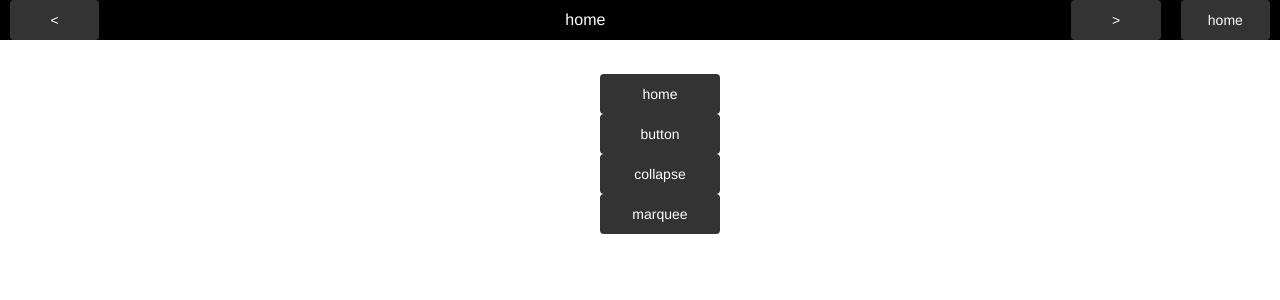
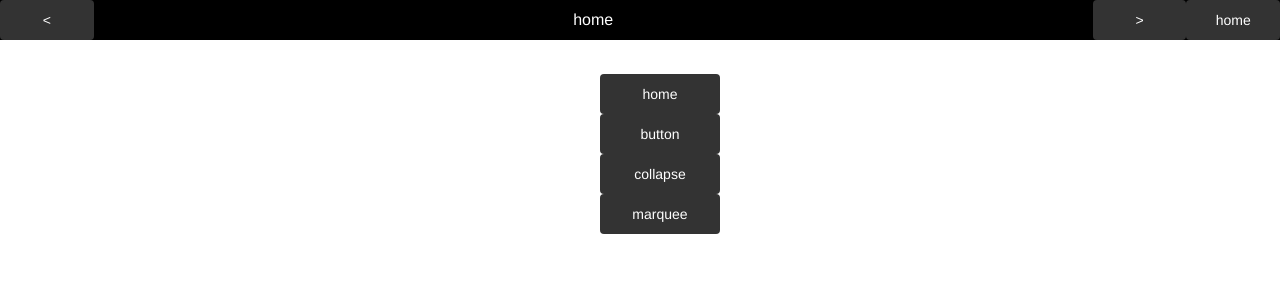
Before and after one commit to musi1024/vue-work-box, a Vue app: page /marquee in a window 1280 px wide. Shown: the top 300 px of the page. Built offline with nearby package versions, Linux system fonts and the light colour scheme.

Commit message:
modify button

```diff
--- a/src/components/BaseButton.vue
+++ b/src/components/BaseButton.vue
@@ -36,23 +36,21 @@ export default {
 
 <style lang="scss" scoped>
 .base-button {
+  cursor: pointer;
+  border: none;
+  padding: 0;
+  margin: 0 ;
+  // 去掉 button 默认样式
+  outline: none;
+  -webkit-appearance: none;
+  -webkit-tap-highlight-color: rgba(0, 0, 0, 0);
+
   width: 120px;
   height: 40px;
   background-color: #333333;
   border-radius: 4px;
-  border: none;
   color: white;
   font-size: 14px;
-  padding: 0;
-  margin: 0 10px;
-  display: inline-flex;
-  justify-content: center;
-  align-items: center;
-  cursor: pointer;
-  // 去掉 button 默认样式
-  outline: none;
-  -webkit-appearance: none;
-  -webkit-tap-highlight-color: rgba(0, 0, 0, 0);
 
   &:disabled {
     opacity: 0.7;
--- a/src/views/Button.vue
+++ b/src/views/Button.vue
@@ -1,6 +1,8 @@
 <template>
   <section id="ButtonPage">
-    <base-button></base-button>
+    <base-button @CLICK="clickButton">按钮</base-button>
+    <base-button :disabled="true" @CLICK="clickButton">禁用按钮</base-button>
+    <base-button :plain="true" @CLICK="clickButton">按钮</base-button>
   </section>
 </template>
 
@@ -10,6 +12,18 @@ export default {
   name: 'ButtonPage',
   components: {
     'base-button': BaseButton
+  },
+  methods: {
+    clickButton() {
+      console.log(Date.now());
+    }
   }
+};
+</script>
+
+<style lang="scss" scoped>
+#ButtonPage {
+  @include flex();
+  flex-direction: column;
 }
-</script>
+</style>
--- a/src/views/Home.vue
+++ b/src/views/Home.vue
@@ -36,9 +36,7 @@ export default {
       this.$router.replace({ name: config[this.state] });
     }
   },
-  mounted() {
-    console.log(this.$utils.getUrlSearch.a, this.$utils.getUrlSearch.v);
-  },
+  mounted() {},
   methods: {
     change(e) {
       if (e) {
```
